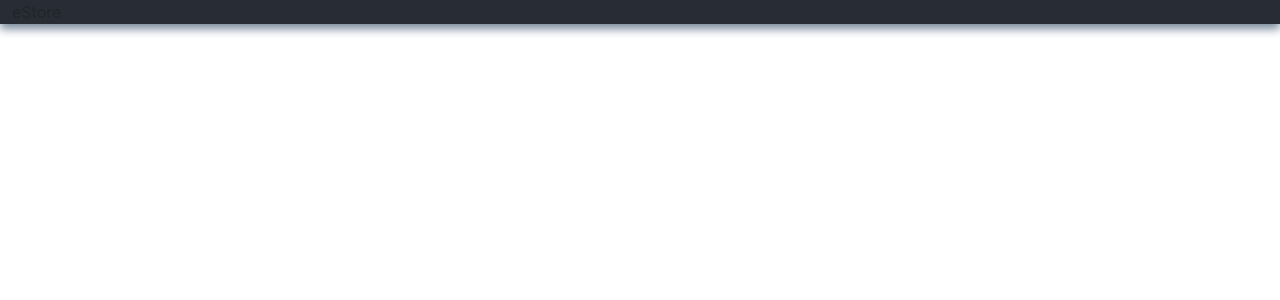
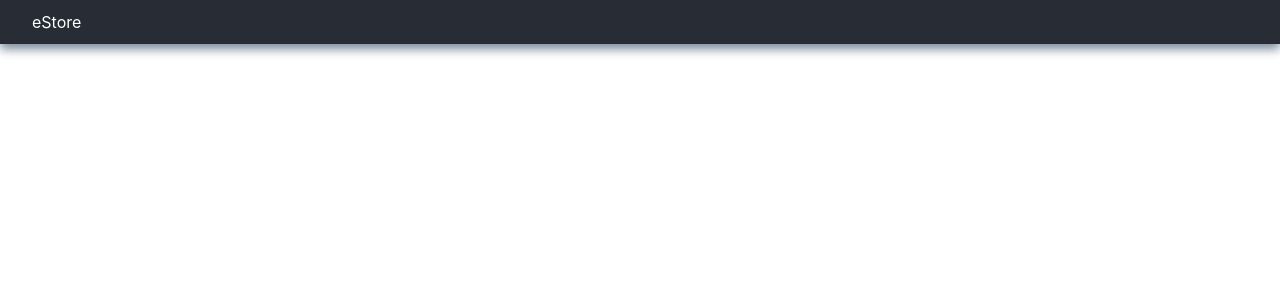
Before and after one commit to mutuotakelvin/eStore-app, a React (Create React App) app: page / in a window 1280 px wide. Shown: the top 300 px of the page. Built offline with nearby package versions, Linux system fonts and the light colour scheme.

Commit message:
Add styles for header__logo

```diff
--- a/src/index.css
+++ b/src/index.css
@@ -16,3 +16,9 @@ code {
   background: #282c34;
   box-shadow: 0px 5px 10px lightslategray;
 }
+
+.header__logo{
+  padding:10px 20px;
+  color: white;
+
+}
```
